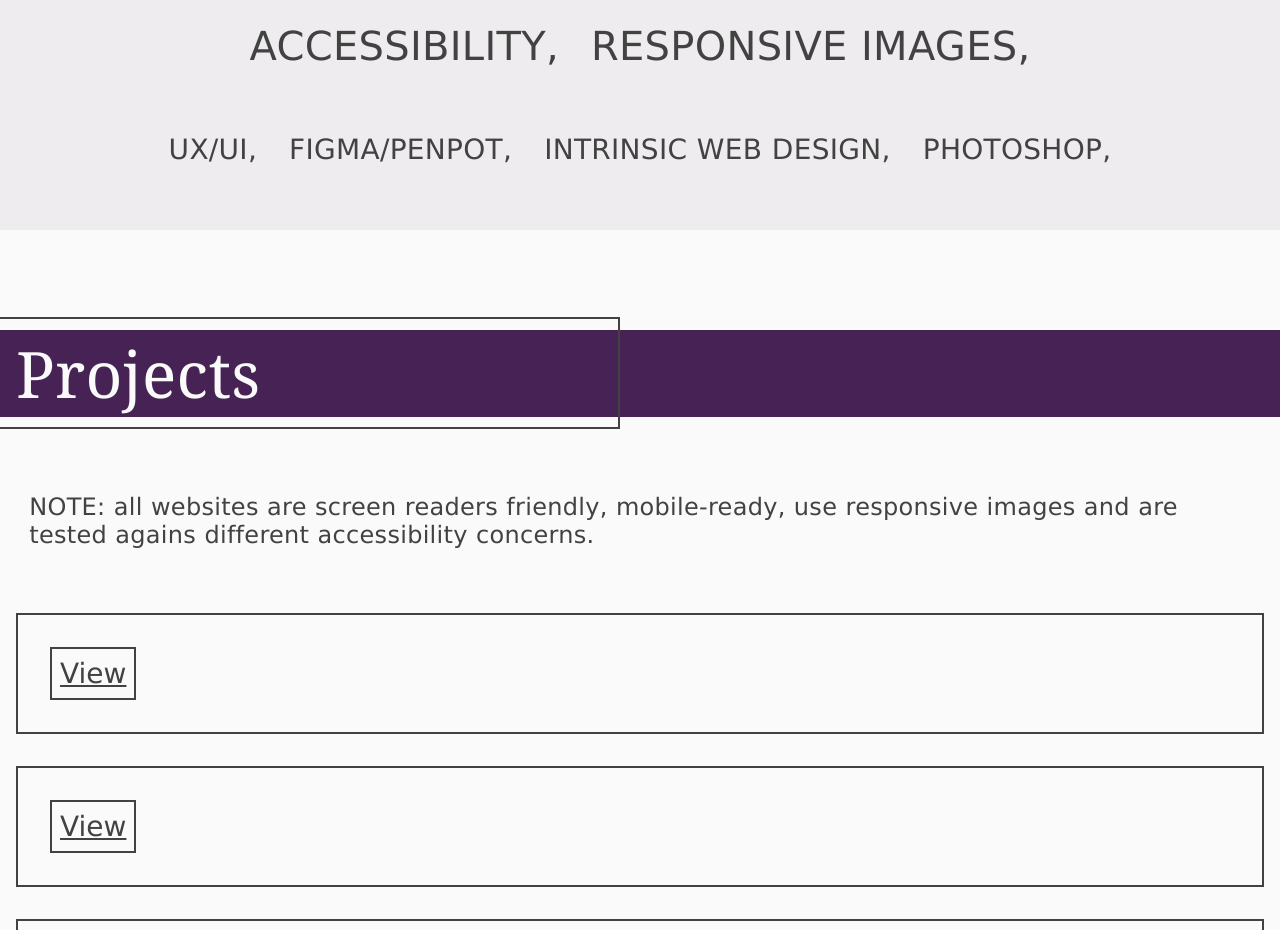
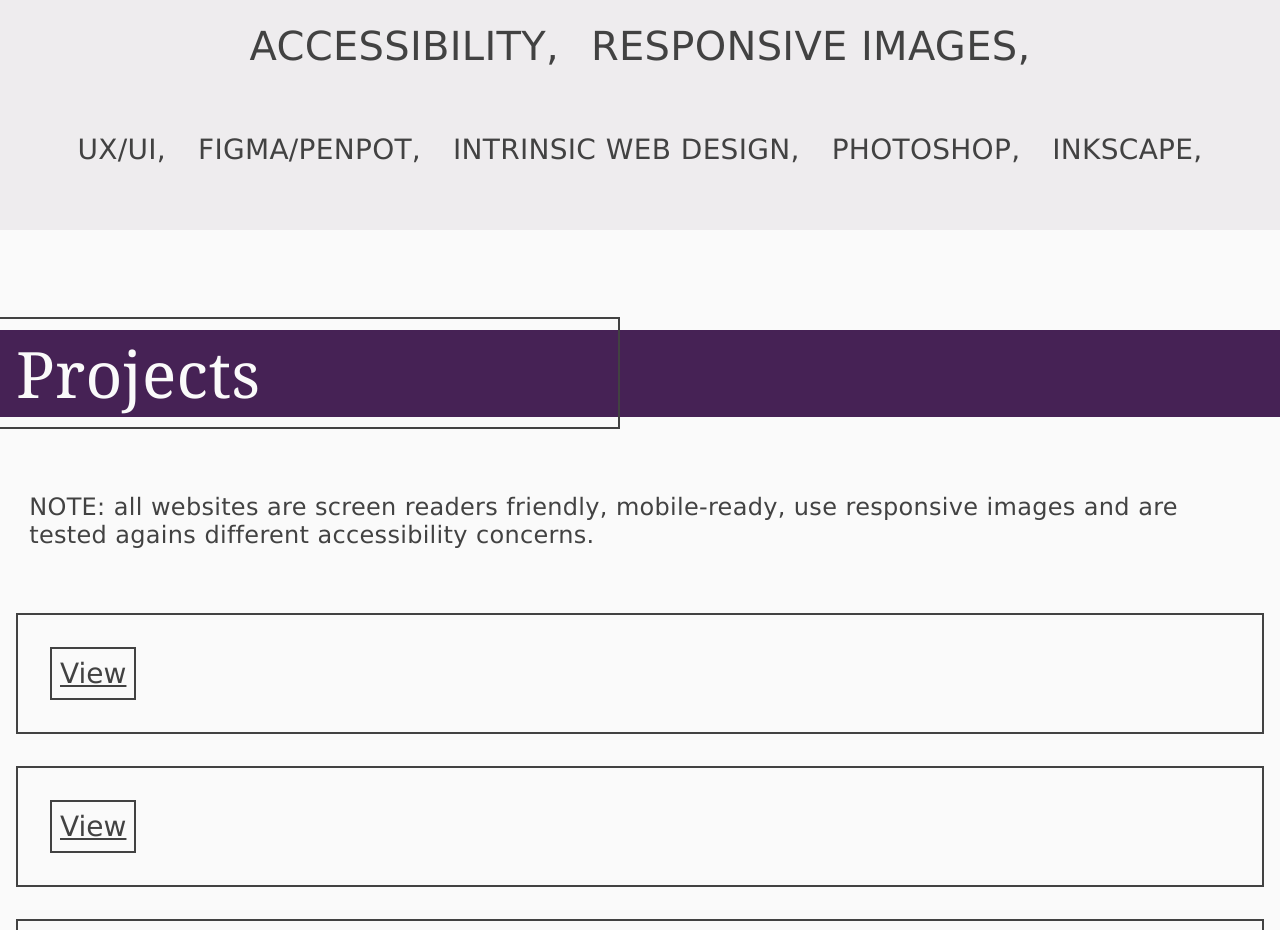
Before and after one commit to zverolen/project-portfolio, a React (Vite) app: page / in a window 1280 px wide. Shown: the part 802-1732 px from the top of the page. Built offline with nearby package versions, Linux system fonts and the light colour scheme; a web font is replaced by a local one.

Commit message:
Update content

```diff
--- a/src/data/copy.js
+++ b/src/data/copy.js
@@ -1,6 +1,6 @@
 export const skills = {
   primary: ['HTML', 'Modern CSS', 'SASS', 'JS', 'React', 'Git', 'Accessibility', 'Responsive Images'],
-  secondary: ['UX/UI', 'Figma/Penpot', 'Intrinsic Web Design', 'Photoshop']
+  secondary: ['UX/UI', 'Figma/Penpot', 'Intrinsic Web Design', 'Photoshop', 'Inkscape']
 }
 
 export const projects = {
```
